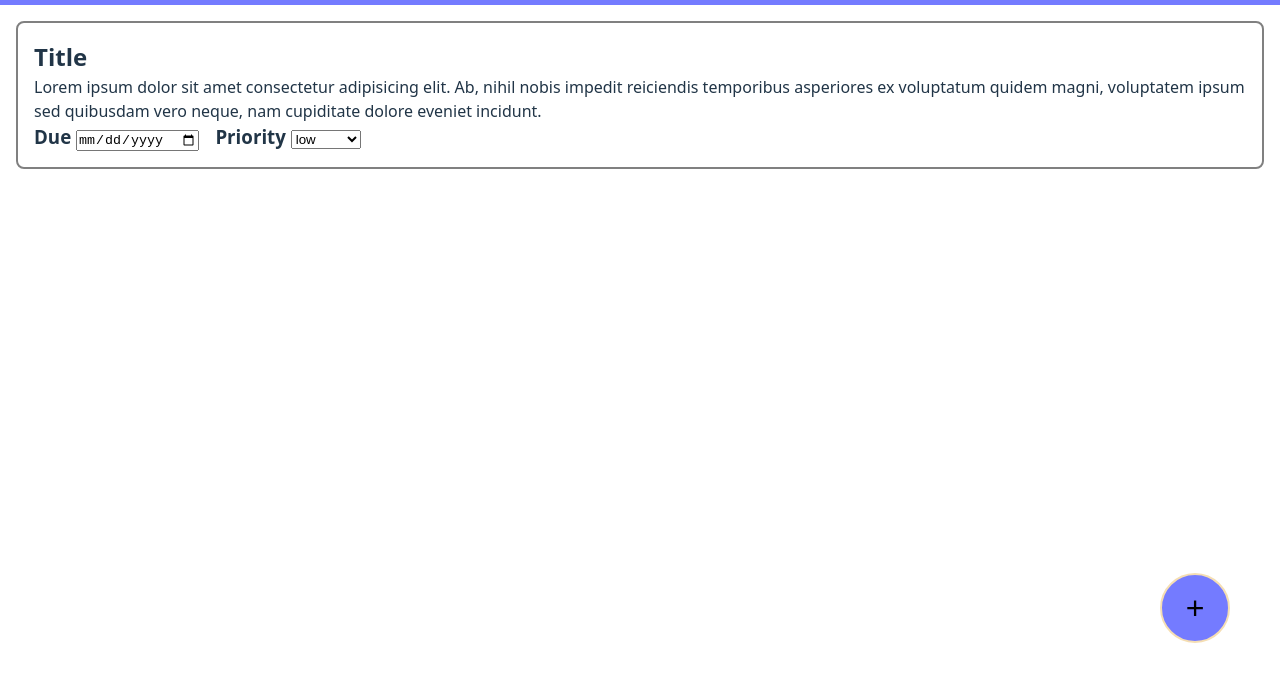
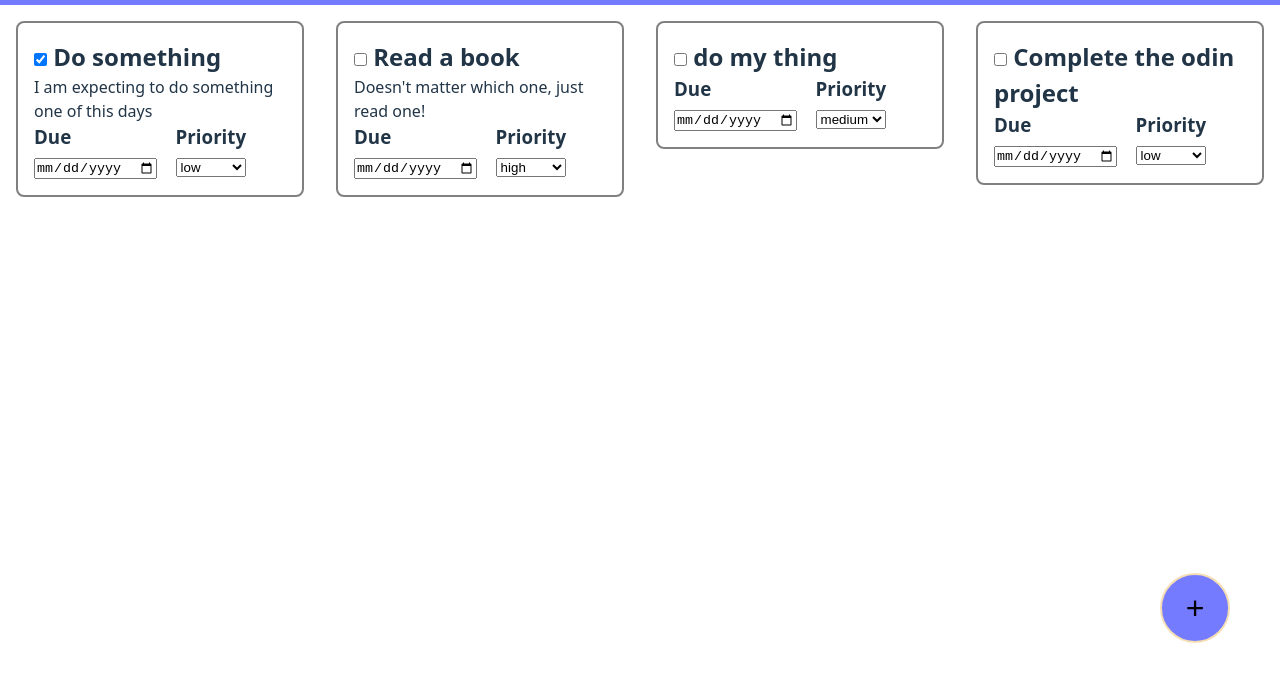
Before and after one commit to th3fishmk/odin-todo, a website built with Vite: page index.html in a window 1280 px wide. Shown: the part 107-800 px from the top of the page. Built offline with nearby package versions, Linux system fonts and the light colour scheme.

Commit message:
working on notes rendering

```diff
--- a/index.html
+++ b/index.html
@@ -12,12 +12,14 @@
         <div class="cont-flex-column">
           <h1>Welcome back!</h1>
           <div class="search-bar cont-flex-column">
-            <input
+            <!-- <input
               type="text"
               name="search"
               id="search"
               placeholder="Search your notes or To Dos"
-            >
+              autocomplete="off"
+              autofocus
+            > -->
           </div>
         </div>
         <div class="user-container cont-flex center">
@@ -31,32 +33,7 @@
         </div>
       </div>
       <div id="app">
-        <div id="notes-container">
-          <div class="note">
-            <h2 class="note-title">Title</h2>
-            <article class="note-content">
-              Lorem ipsum dolor sit amet consectetur adipisicing elit. Ab, nihil
-              nobis impedit reiciendis temporibus asperiores ex voluptatum
-              quidem magni, voluptatem ipsum sed quibusdam vero neque, nam
-              cupiditate dolore eveniet incidunt.
-            </article>
-            <div class="metadata cont-flex">
-              <h3 class="dueDate">
-                Due
-                <input type="date" name="" id="">
-              </h3>
-              <h3>
-                Priority
-                <!-- <input type="text" id="priority" name="priority"> -->
-                <select name="priorities" id="priority">
-                  <option value="0">low</option>
-                  <option value="1">medium</option>
-                  <option value="2">high</option>
-                </select>
-              </h3>
-            </div>
-          </div>
-        </div>
+        <div id="notes-container"></div>
       </div>
     </div>
     <div class="plus-button">
--- a/src/main.ts
+++ b/src/main.ts
@@ -1,13 +1,18 @@
-import type { note } from "./note";
+import { renderNotes, type note } from "./note";
 import "./style.css";
 console.log("Starting app...");
 
 const header = document.getElementById("app-header");
+const noteContainer = document.getElementById("notes-container");
 
 if (header) {
   //   header.textContent = "";
 }
 
+if (noteContainer) {
+  renderNotes(noteContainer);
+}
+
 const notes: note[] = [];
 
 console.log(notes.length);
--- a/src/note.ts
+++ b/src/note.ts
@@ -1,8 +1,74 @@
 export interface note {
   id: string;
+  done: boolean;
   title: string;
   content?: string;
   dueDate?: Date;
   priority?: number;
   customOrder?: number;
 }
+
+export function getNotes() {
+  return allNotes;
+}
+
+export function renderNotes(container: HTMLElement) {
+  const notes = getNotes();
+  notes.forEach((element) => {
+    const newDiv = document.createElement("div");
+    newDiv.innerHTML = `
+    <div class="note">
+      <h2 class="note-title">
+        <input type="checkbox" name="note-completed" id="note-completed" ${element.done === true ? "checked" : ""}>
+        ${element.title}
+      </h2>
+      <article class="note-content">
+        ${element.content === undefined ? "" : element.content}
+      </article>
+      <div class="metadata cont-flex">
+        <h3 class="dueDate">
+          Due
+          <input type="date" name="dueDate" id="dueDate">
+        </h3>
+        <h3>
+          Priority
+          <select name="priorities" id="priority">
+            <option value="0" ${element.priority === 0 ? "selected" : ""}>low</option>
+            <option value="1" ${element.priority === 1 ? "selected" : ""}>medium</option>
+            <option value="2" ${element.priority === 2 ? "selected" : ""}>high</option>
+          </select>
+        </h3>
+      </div>
+    </div>`;
+    container.appendChild(newDiv);
+  });
+}
+
+const allNotes: note[] = [
+  {
+    id: "122112",
+    done: true,
+    title: "Do something",
+    content: "I am expecting to do something one of this days",
+    dueDate: new Date(10, 2, 2025),
+    priority: 0,
+  },
+  {
+    id: "122112132",
+    done: false,
+    title: "Read a book",
+    priority: 2,
+    content: "Doesn't matter which one, just read one!",
+  },
+  {
+    id: "1225112",
+    done: false,
+    title: "do my thing",
+    priority: 1,
+  },
+  {
+    id: "1223462112",
+    done: false,
+    title: "Complete the odin project",
+  },
+];
```
